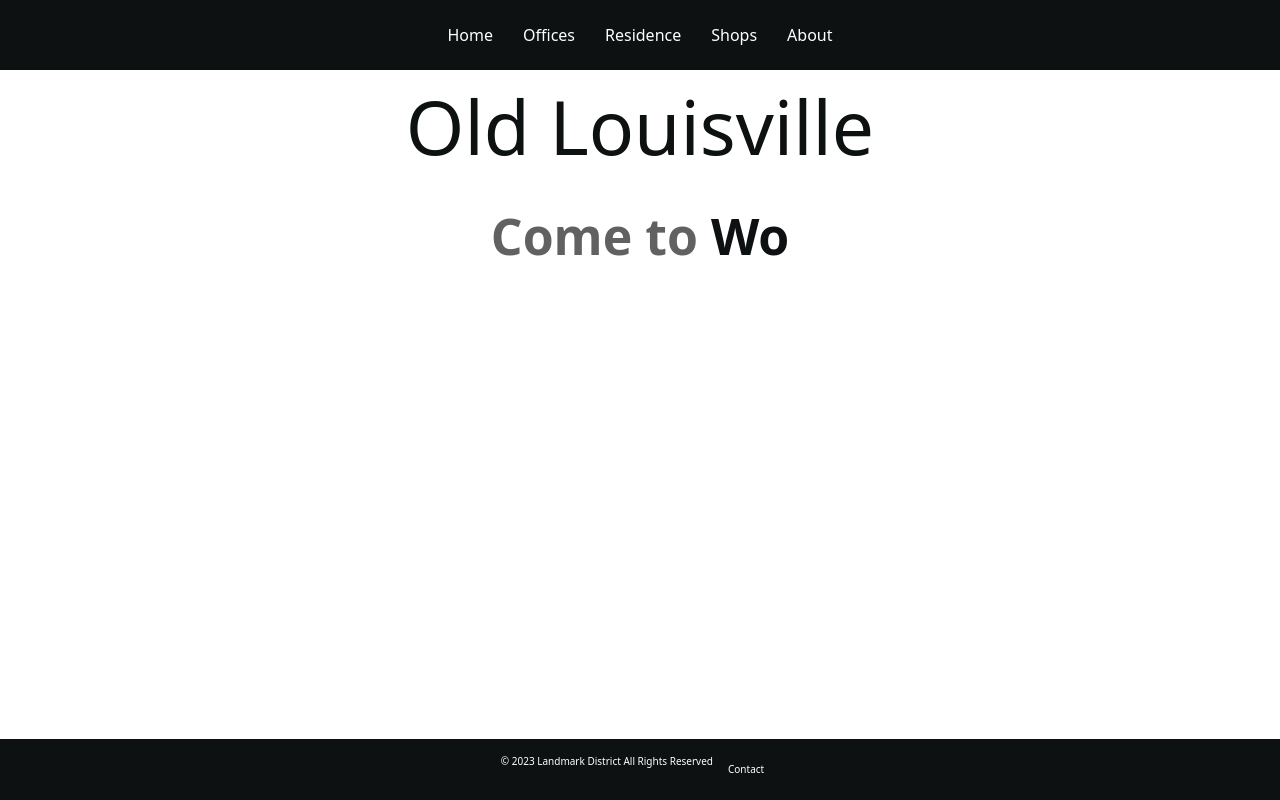
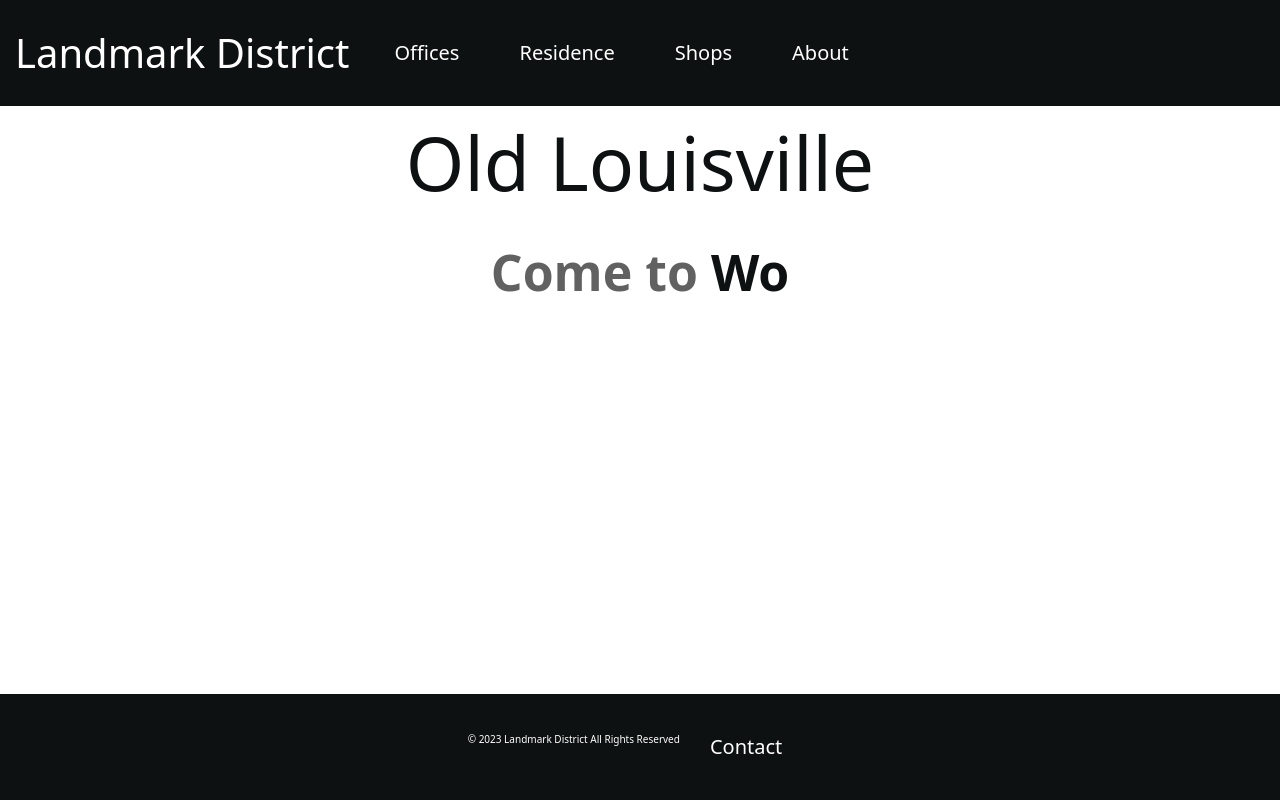
Before and after one commit to jsison2021/landmarkdistrict, a React (Create React App) app in the folder my-app/: page / in a window 1280 px wide. Built offline with nearby package versions, Linux system fonts and the light colour scheme.

Commit message:
fixing navbar

```diff
--- a/my-app/src/App.css
+++ b/my-app/src/App.css
@@ -42,7 +42,7 @@
 */
 .mainbar{
   display: flex;
-  justify-content: center;
+  justify-content: left;
   background:#0E1111;
   color: white
 }
@@ -57,9 +57,18 @@
 
 .barlinks{
   color: white;
-  margin: 15px;
+  margin: 30px;
+  font-size: 20px;
   text-decoration: none;
 }
+
+.homebarlink{
+  color: white;
+  margin: 15px;
+  font-size: 40px;
+  text-decoration: none;
+}
+
 
 .barlinks:hover{
   color: rgb(137, 237, 255);
--- a/my-app/src/MainNavbar.js
+++ b/my-app/src/MainNavbar.js
@@ -28,7 +28,7 @@ function MainNavbar() {
     <BrowserRouter>
 
     <Navbar sticky = "top" className = "mainbar" >
-      <Nav.Link className ="barlinks" as = {Link} to = "/" >Home</Nav.Link>
+      <Nav.Link className ="homebarlink" as = {Link} to = "/" >Landmark District</Nav.Link>
       <Nav.Link className ="barlinks" as = {Link} to = "/Offices" >Offices</Nav.Link>
       <Nav.Link className ="barlinks" as = {Link} to = "/Residence" >Residence</Nav.Link>
       <Nav.Link className ="barlinks" as = {Link} to = "/Shops" >Shops</Nav.Link>
```
